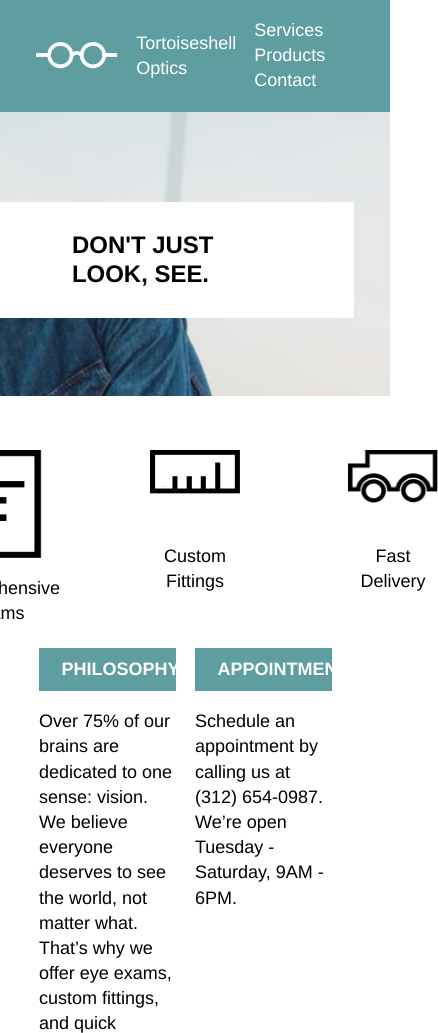
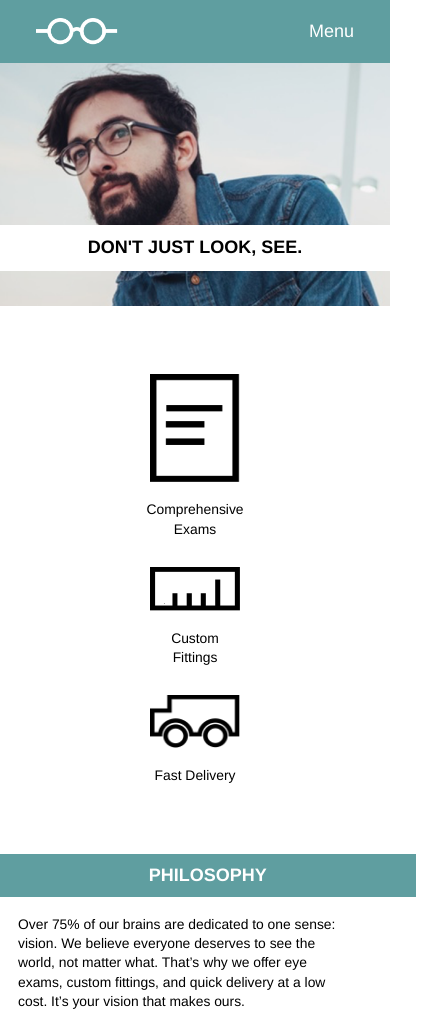
Before and after one commit to JamesC1103/TortoiseshellOptics, a plain HTML site: page index.html in a window 390 px wide. Shown: the top 1033 px of the page, 438 px wide, since content can reach past the window. Drawn offline with Linux system fonts and the light colour scheme.

Commit message:
Add Mobile Media Queries

```diff
--- a/index.html
+++ b/index.html
@@ -20,6 +20,9 @@
             <li>Services</li>
             <li>Products</li>
             <li>Contact</li>
+          </ul>
+          <ul class="mobile-menu">
+            <li>Menu</li>
           </ul>
       </div>
     </nav>
--- a/resources/css/style.css
+++ b/resources/css/style.css
@@ -63,6 +63,10 @@ ul li {
   padding: 0 1rem;
 }
 
+.mobile-menu {
+  display: none;
+}
+
 .main-banner {
   margin-top: 10rem;
   margin-right: -2rem;
@@ -99,6 +103,38 @@ ul li {
   }
 }
 
+@media only screen and (max-width: 700px) {
+  .menu ul {
+    display: none;
+  }
+
+  .menu ul.mobile-menu {
+    display: block;
+  }
+}
+
+@media only screen and (max-width: 560px) {
+  header {
+    background-position: 20%;
+    height: 17rem;
+  }
+
+  header div span {
+    display: none;
+  }
+
+  .main-banner {
+    padding: 0 1rem;
+    margin: 9rem auto 0 auto;
+    width: 100%;
+    text-align: center;
+  }
+
+  .main-banner h1 {
+    font-size: 1rem;
+  }
+}
+
 /* Supporting Section */
 
 .supporting {
@@ -128,6 +164,21 @@ ul li {
   width: 3.5rem;
 }
 
+@media only screen and (max-width: 560px) {
+  .supporting {
+    flex-direction: column;
+    align-items: center;
+    justify-content: flex-start;
+    margin-top: 3rem;
+  }
+
+  .service {
+    height: auto;
+    margin: .77rem;
+    font-size: .77rem;
+  }
+}
+
 /* Info Section */
 
 .title {
@@ -149,6 +200,23 @@ ul li {
   padding: 1rem 0px;
 }
 
+@media only screen and (max-width: 560px) {
+  .info {
+    width: auto;
+  }
+
+  .info .title {
+    width: 100%;
+    max-width: 100%;
+    text-align: center;
+  }
+
+  .info p {
+    padding: 1rem;
+    font-size: .77rem;
+  }
+}
+
 /* Footer Section */
 
 footer {
@@ -163,3 +231,13 @@ footer img {
   margin-right: 1rem;
   margin-left: 2rem;
 }
+
+@media only screen and (max-width: 560px) {
+  footer {
+    justify-content: center;
+  }
+
+  footer div {
+    display: none;
+  }
+}
```
